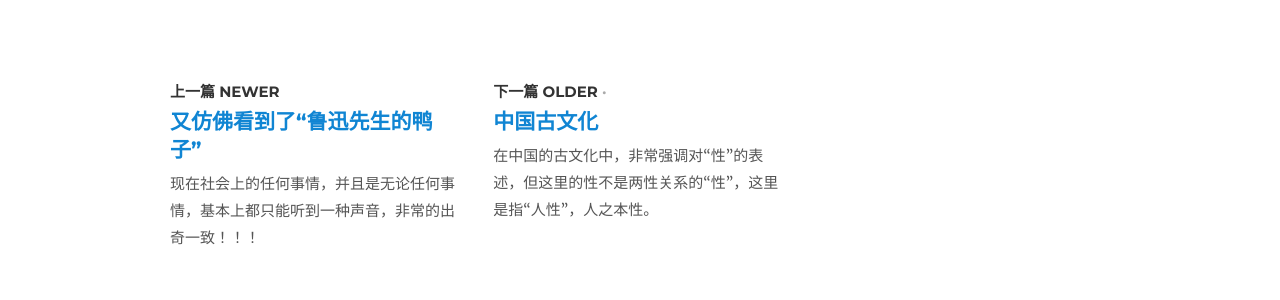
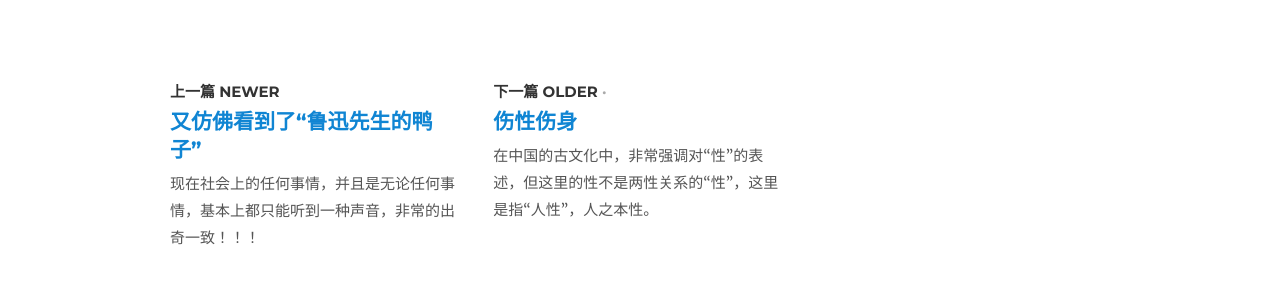
Before and after one commit to helloyuzz/me.wgrib2.com, a Jekyll site: the page built from _posts/2020-08-05-zeng-guo-fan.md, in a window 1280 px wide. Shown: the part 1159-1459 px from the top of the page. Built offline with Jekyll 4.4.1, drawn with Linux system fonts in a browser that asks for light colours; nearby versions of some CDN libraries.

Commit message:
Update 2020-07-30-Sex.md

```diff
--- a/_posts/2020-07-30-Sex.md
+++ b/_posts/2020-07-30-Sex.md
@@ -1,5 +1,5 @@
 ---
-title: '中国古文化'
+title: '伤性伤身'
 ---
 
 在中国的古文化中，非常强调对“性”的表述，但这里的性不是两性关系的“性”，这里是指“人性”，人之本性。
```
